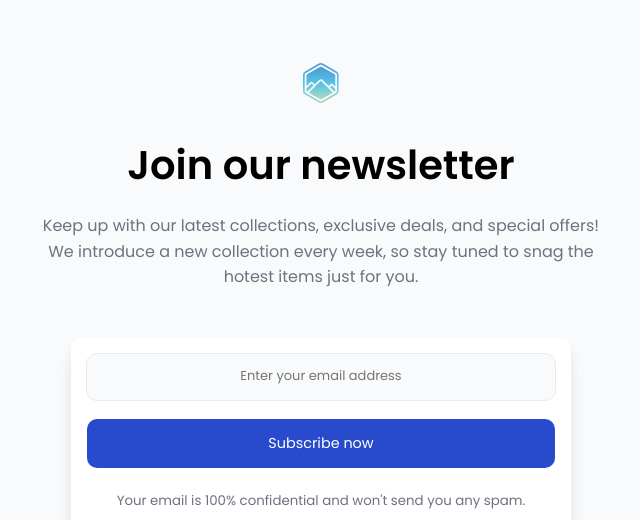
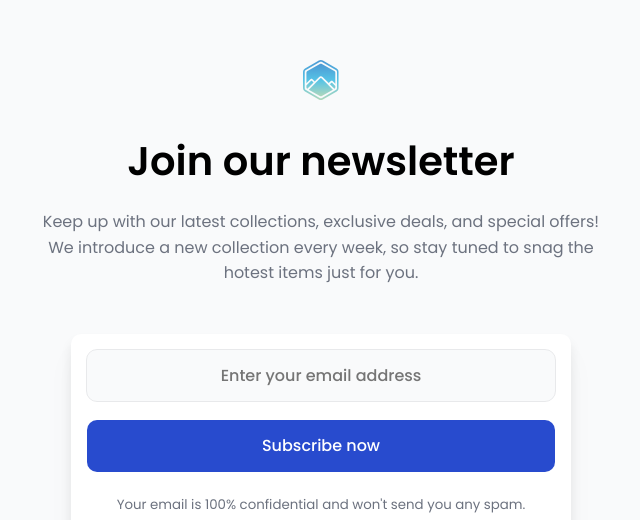
Before and after one commit to Kennedysenyo/join-our-newsletter, a plain HTML site: page index.html in a window 1280 px wide. Shown: the part 107-627 px from the top of the page, 319-959 px from the left. Drawn offline with Linux system fonts and the light colour scheme.

Commit message:
Bolden text

```diff
--- a/styles.css
+++ b/styles.css
@@ -38,6 +38,10 @@ main {
   text-align: center;
 }
 
+.logo-div {
+  object-fit: cover;
+}
+
 .title {
   font-size: 2.5rem;
   font-weight: 600;
@@ -62,21 +66,23 @@ main {
   margin-bottom: 1.2rem;
 }
 
+.form-div input,
+.form-div button {
+  font-weight: 500;
+  padding: 0.8rem;
+  border-radius: 10px;
+  text-align: center;
+}
+
 .form-div input {
   background-color: #f9fafb;
   color: #000;
-  font-size: 13px;
-  padding: 0.8rem;
-  text-align: center;
-  border-radius: 10px;
   outline: 1px solid #6c727f27;
 }
 .form-div button {
-  padding: 0.8rem;
-  border-radius: 10px;
   background-color: #284bce;
   color: #fff;
-  font-size: 0.9rem;
+  cursor: pointer;
 }
 
 form small {
```
